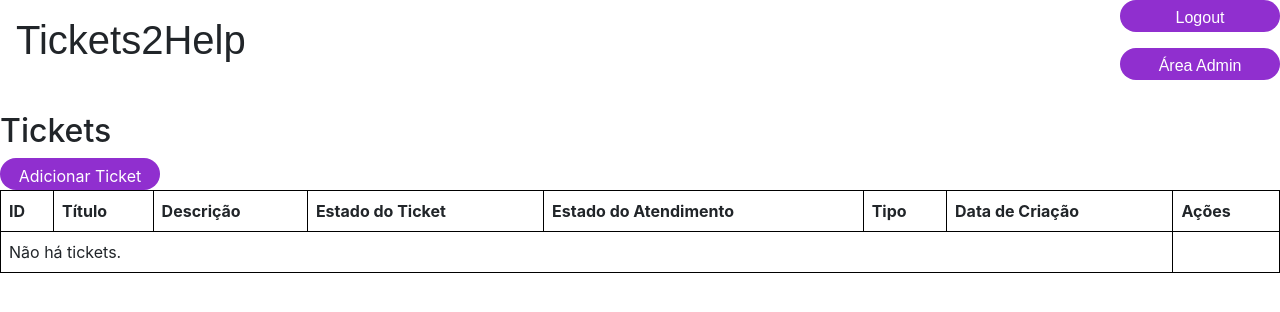
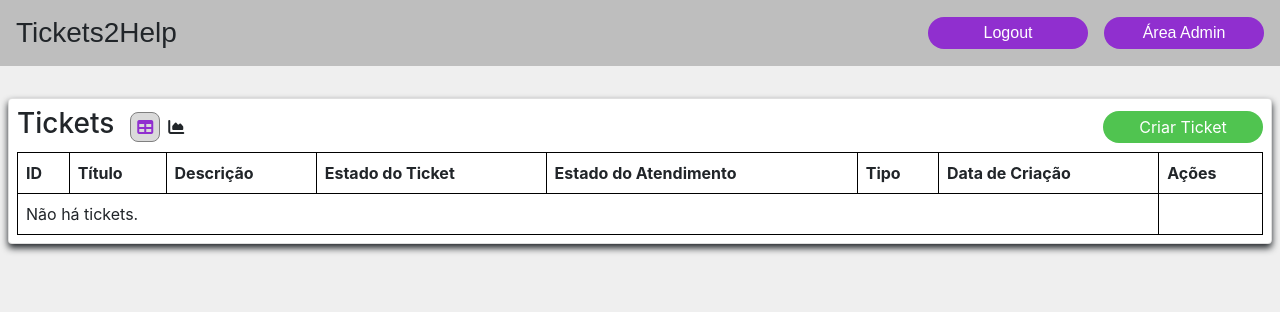
Before and after one commit to vascopeixoto/Tickets2Help, a Django app: page / in a window 1280 px wide. Shown: the top 312 px of the page. Run offline with Django 5.2, Linux system fonts and the light colour scheme; the visitor is signed in with stand-in values (Sample User, id 1); data that the repository does not hold is empty; some libraries are stand-ins or nearby versions.

Commit message:
starting implement charts

```diff
--- a/Tickets2Help/settings.py
+++ b/Tickets2Help/settings.py
@@ -39,6 +39,7 @@ INSTALLED_APPS = [
     'django.contrib.messages',
     'django.contrib.staticfiles',
     'TicketsApp',
+    'chartjs',
 ]
 
 MIDDLEWARE = [
@@ -81,7 +82,7 @@ DATABASES = {
         'ENGINE': 'django.db.backends.mysql',
         'NAME': 'Tickets2Help',
         'USER': 'root',
-        'PASSWORD': '12345678',
+        'PASSWORD': '',
         'HOST': 'localhost',
         'PORT': '3306',
     }
--- a/templates/tickets.html
+++ b/templates/tickets.html
@@ -7,6 +7,7 @@
     <script src="https://code.jquery.com/jquery-3.5.1.slim.min.js"></script>
     <script src="https://cdn.jsdelivr.net/npm/@popperjs/core@2.9.3/dist/umd/popper.min.js"></script>
     <script src="https://stackpath.bootstrapcdn.com/bootstrap/4.5.2/js/bootstrap.min.js"></script>
+    <link rel="stylesheet" href="https://cdnjs.cloudflare.com/ajax/libs/font-awesome/6.0.0-beta3/css/all.min.css">
     <style>
          .btn {
             width: 10rem;
@@ -38,34 +39,71 @@
             font-family: sans-serif;
             margin: 1rem;
         }
+        .truncate {
+            white-space: nowrap; /* Prevent text from wrapping */
+            overflow: hidden; /* Hide overflowing text */
+            text-overflow: ellipsis; /* Show ellipsis for truncated text */
+            width: 175px; /* Adjust width as needed */
+        }
+        .iconSelected{
+            border: 1px solid grey;
+            background: #dadada;
+            border-radius: 8px;
+            color: #902fcf;
+            width: 30px;
+            height: 30px;
+            display: flex;
+            justify-content: center;
+            align-items: center;
+        }
     </style>
 </head>
-<body>
-    <div style="display: flex; justify-content: space-between; width: 100%; margin-bottom: 2rem;">
+<body style="background: #efefef;">
+    <div style="display: flex; justify-content: space-between; width: 100%; margin-bottom: 2rem; align-items: center; background: #bebebe;">
         <div style="display: flex; gap: 1rem; cursor: pointer;" onclick="window.location='{% url 'lista_tickets' %}'">
-            <h1 class="title">Tickets2Help</h1>
+            <h3 class="title">Tickets2Help</h3>
         </div>
 
-        <div style="display: flex; flex-direction: column; gap: 1rem;">
+        <div style="display: flex; flex-direction: row; gap: 1rem; margin-right: 1rem;">
             {% if user.is_authenticated %}
                 <form id="logout-form" action="{% url 'logout' %}" method="post" style="display: inline;">
                     {% csrf_token %}
-                    <button type="submit" class="btn" style="font-family: sans-serif;">Logout</button>
+                    <button type="submit" class="btn" style="font-family: sans-serif;
+                    display: flex;
+                    align-items: center;
+                    justify-content: center;">Logout</button>
                 </form>
             {% endif %}
             {% if user.is_staff %}
                 <form id="logout-form" action="{% url 'admin:index' %}" method="post" style="display: inline;">
                     {% csrf_token %}
-                    <button type="submit" class="btn" style="font-family: sans-serif;">Área Admin</button>
+                    <button type="submit" class="btn" style="font-family: sans-serif; display: flex;
+                    align-items: center;
+                    justify-content: center;">Área Admin</button>
                 </form>
             {% endif %}
         </div>
     </div>
-    <h2>Tickets</h2>
-    <button type="button" class="btn btn-primary" data-toggle="modal" data-target="#addTicketModal">
-            Adicionar Ticket
+
+    <div class="card m-2 p-2" style="box-shadow: 0px 4px 7px">
+        <div class="d-flex justify-content-between align-items-center">
+            <div class="d-flex justify-content-between align-items-center">
+                <h3 class="mr-3">Tickets</h3>
+                <div class="mr-2 iconSelected" style="cursor: pointer;" id="tableIcon" onclick="changeToTableView()">
+                    <i class="fa-solid fa-table"></i>
+                </div>
+                <div id="chartIcon" style="cursor: pointer;" onclick="changeToChartView()">
+                    <i class="fa-solid fa-chart-area"></i>
+                </div>
+            </div>
+            <button type="button" class="btn btn-primary" data-toggle="modal" data-target="#addTicketModal" style="background: #50c450;
+            display: flex;
+            align-items: center;
+            justify-content: center;">
+                Criar Ticket
             </button>
-    <table>
+        </div>
+        <table class="mt-1" id="table">
             <thead>
                 <tr>
                     <th>ID</th>
@@ -82,8 +120,16 @@
                 {% for ticket in tickets %}
                     <tr>
                         <td>{{ ticket.id }}</td>
-                    <td>{{ ticket.title }}</td>
-                    <td>{{ ticket.description }}</td>
+                        <td>
+                            <div title="{{ ticket.title }}" class="truncate">
+                                {{ ticket.title }}
+                            </div>
+                        </td>
+                        <td>
+                            <div title="{{ ticket.description }}" class="truncate">
+                                {{ ticket.description }}
+                            </div>
+                        </td>
                         <td>{{ ticket.estado_ticket.nome }}</td>
                         <td>{{ ticket.estado_atendimento.nome }}</td>
                         <td>{{ ticket.tipo }}</td>
@@ -102,6 +148,9 @@
                 {% endfor %}
             </tbody>
         </table>
+
+
+    </div>
 
 <!-- Modal -->
     <div class="modal fade" id="addTicketModal" tabindex="-1" aria-labelledby="addTicketModalLabel" aria-hidden="true">
@@ -302,6 +351,19 @@
                 }
             });
         }
+
+        function changeToTableView() {
+           document.getElementById('table').style = "display: initial;";
+        //    document.getElementById('chart').style = "display: none;";
+                document.getElementById('tableIcon').classList.add('iconSelected');
+                document.getElementById('chartIcon').classList.remove('iconSelected');
+        }
+        function changeToChartView() {
+           document.getElementById('table').style = "display: none;";
+        //    document.getElementById('chart').style = "display: initial;";
+            document.getElementById('tableIcon').classList.remove('iconSelected');
+            document.getElementById('chartIcon').classList.add('iconSelected');
+        }
     </script>
 
     <script>
```
Also changed, not shown: TicketsApp/migrations/0001_initial.py. Lines whose indentation alone changed are shown as unchanged.
